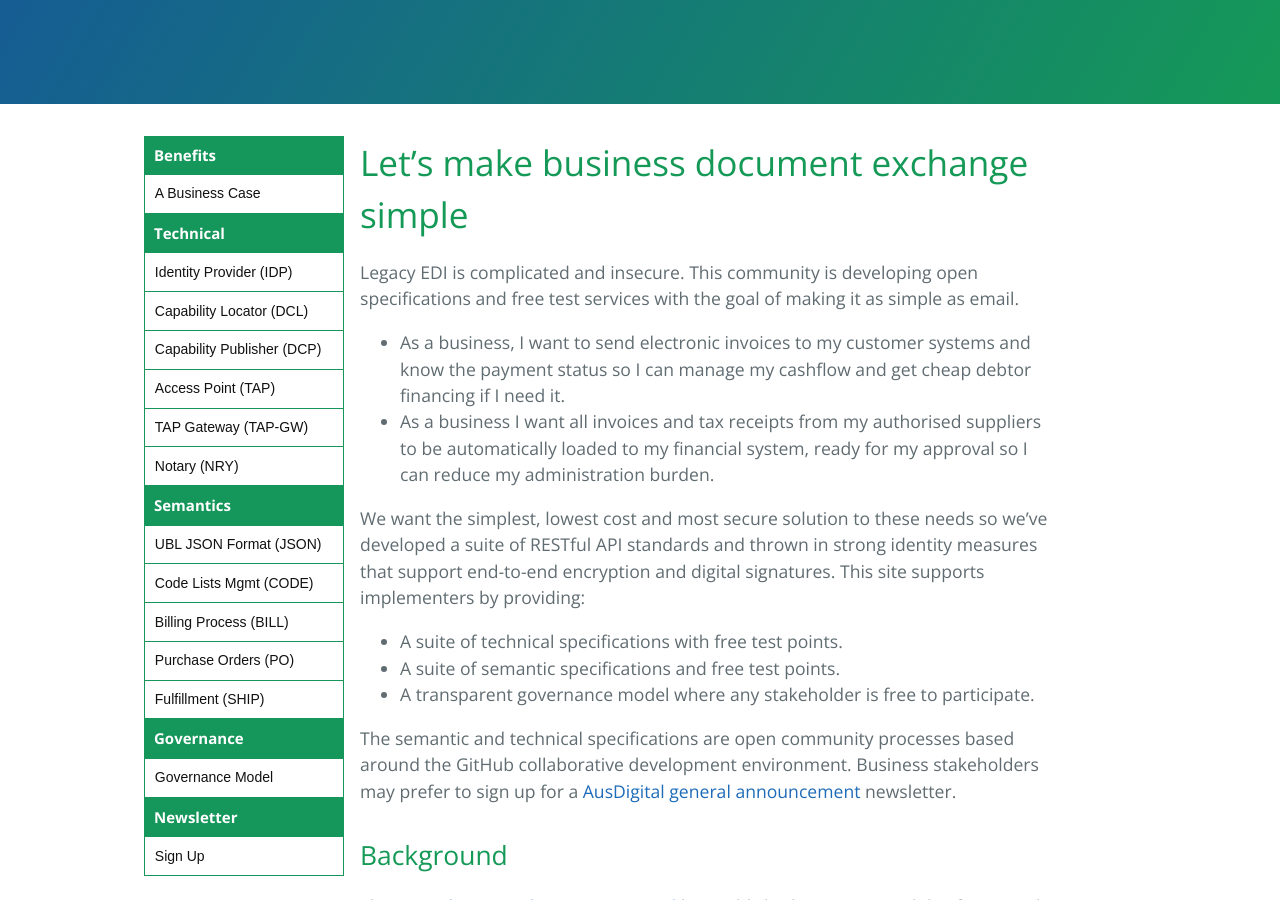
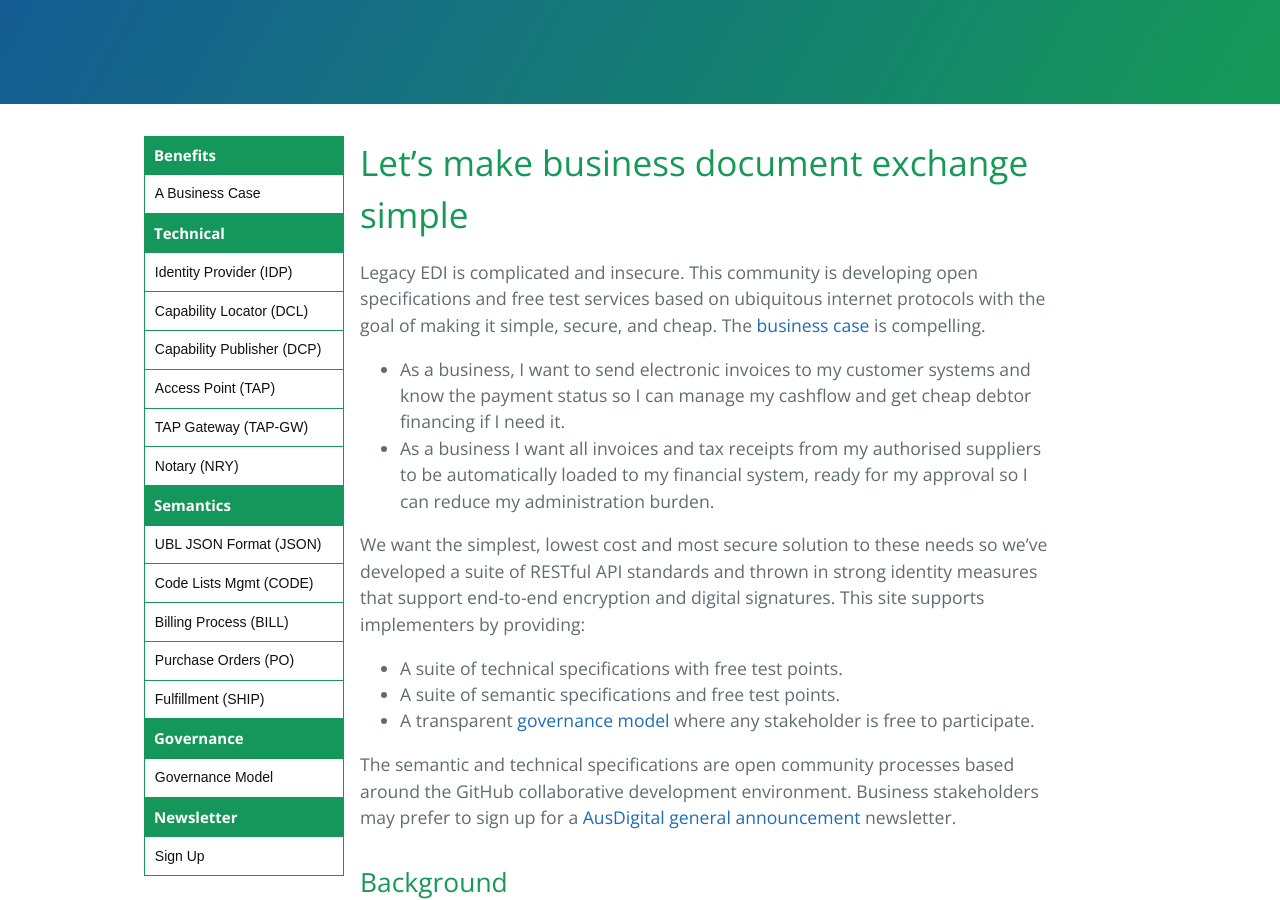
Before and after one commit to ausdigital/ausdigital.github.io, a Jekyll site: the page built from index.md, in a window 1280 px wide and 900 px high, scrolled down 213 px. Built offline with Jekyll 4.4.1, drawn with Linux system fonts in a browser that asks for light colours; our own code applies the rules of GitHub Pages for plain Markdown files.

Commit message:
minor wording changes

```diff
--- a/index.md
+++ b/index.md
@@ -3,7 +3,7 @@ layout: default
 ---
 # Let's make business document exchange simple
 
-Legacy EDI is complicated and insecure. This community is developing open specifications and free test services with the goal of making it as simple as email.
+Legacy EDI is complicated and insecure. This community is developing open specifications and free test services based on ubiquitous internet protocols with the goal of making it simple, secure, and cheap.  The [business case](/pages/business-case.md) is compelling.
 
  * As a business, I want to send electronic invoices to my customer systems and know the payment status so I can manage my cashflow and get cheap debtor financing if I need it.
  * As a business I want all invoices and tax receipts from my authorised suppliers to be automatically loaded to my financial system, ready for my approval so I can reduce my administration burden.
@@ -12,7 +12,7 @@ We want the simplest, lowest cost and most secure solution to these needs so we'
 
  * A suite of technical specifications with free test points.
  * A suite of semantic specifications and free test points.
- * A transparent governance model where any stakeholder is free to participate.
+ * A transparent [governance model](/pages/governance-model.md) where any stakeholder is free to participate.
 
 The semantic and technical specifications are open community processes based around the GitHub collaborative development environment. Business stakeholders may prefer to sign up for a <a href="http://eepurl.com/ctZ6hf">AusDigital general announcement</a> newsletter.
 
```
